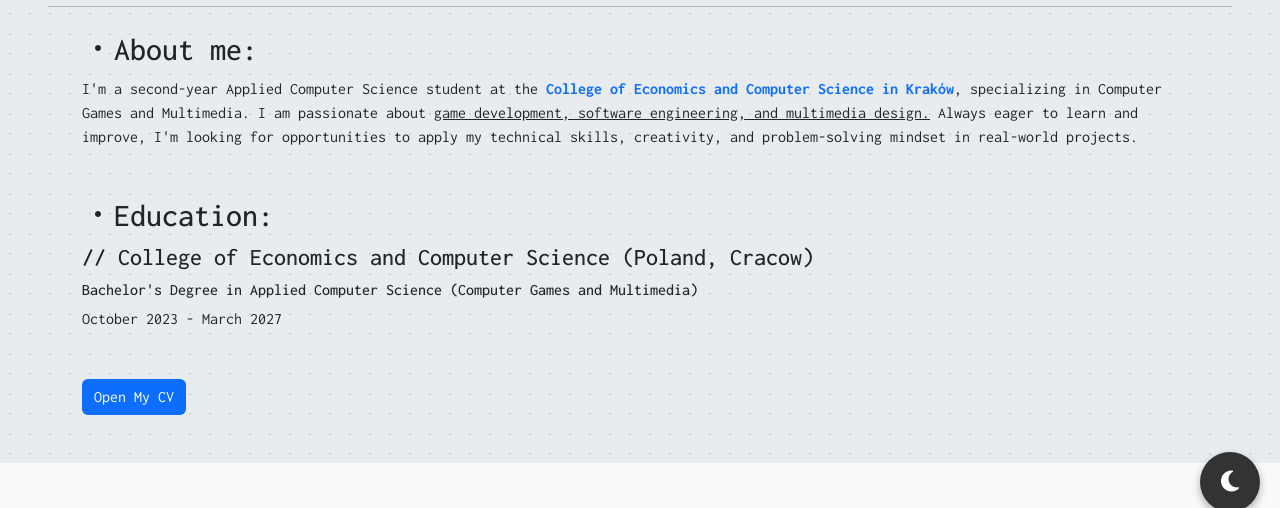
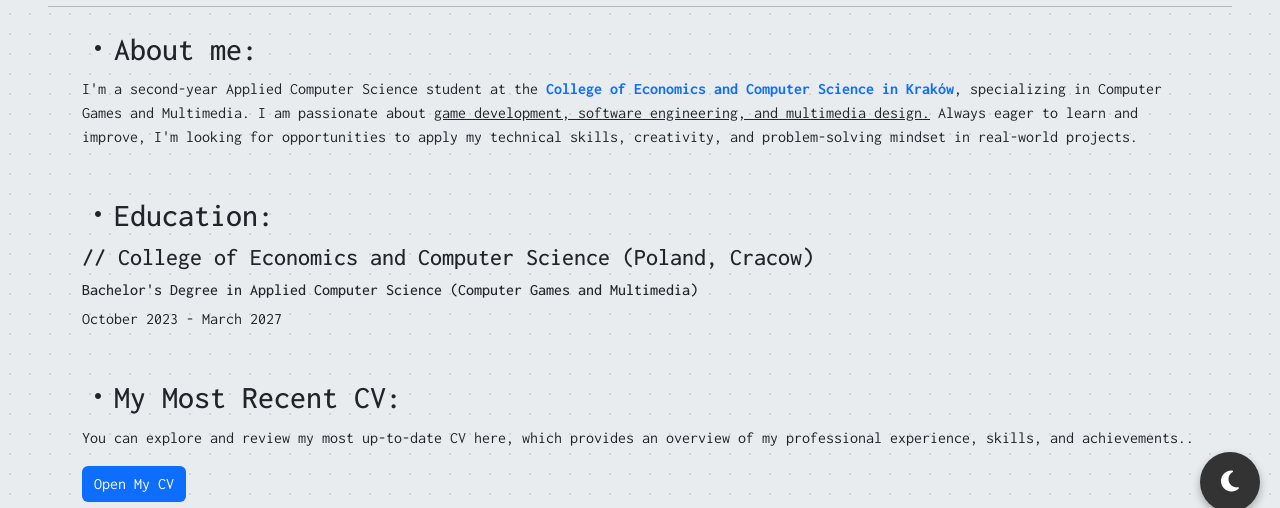
Before and after one commit to notorious1dev/portfolio, a plain HTML site: page index.html in a window 1280 px wide. Shown: the part 268-776 px from the top of the page. Drawn offline with nearby package versions, Linux system fonts and the light colour scheme.

Commit message:
prologue cv section

```diff
--- a/index.html
+++ b/index.html
@@ -3,7 +3,7 @@
 <head>
     <meta charset="UTF-8">
     <meta name="viewport" content="width=device-width, initial-scale=1.0">
-    <title>NotoriousDev - Main Page</title>
+    <title>Dmytro Sarzhovskyi - Main Page</title>
     <link href="https://cdn.jsdelivr.net/npm/bootswatch@5.3.2/dist/darkly/bootstrap.min.css" rel="stylesheet">
     <link rel="stylesheet" href="./stylesheet.css">
     <link href="https://cdnjs.cloudflare.com/ajax/libs/font-awesome/6.0.0-beta3/css/all.min.css" rel="stylesheet">
@@ -70,12 +70,15 @@
             <h4>// College of Economics and Computer Science (Poland, Cracow)</h4>
             <h6>Bachelor's Degree in Applied Computer Science (Computer Games and Multimedia)</h6>
             <p>October 2023 - March 2027</p>
+        </div>
 
-                    <!-- CV Button -->
-        <div class="text-right mt-5">
+        <div class="container mt-5">
+            <h3><i class="bi bi-dot"></i>My Most Recent CV:</h3>
+            <p>You can explore and review my most up-to-date CV here, which provides an overview of my professional experience, skills, and achievements..</p>
             <a href="./documents/cv_dmytro_sarzhovskyi.pdf" class="btn btn-primary" target="_blank">Open My CV</a>
         </div>
-        </div>
+
+
     </div>
 
     <!-- Project and experience -->
```
